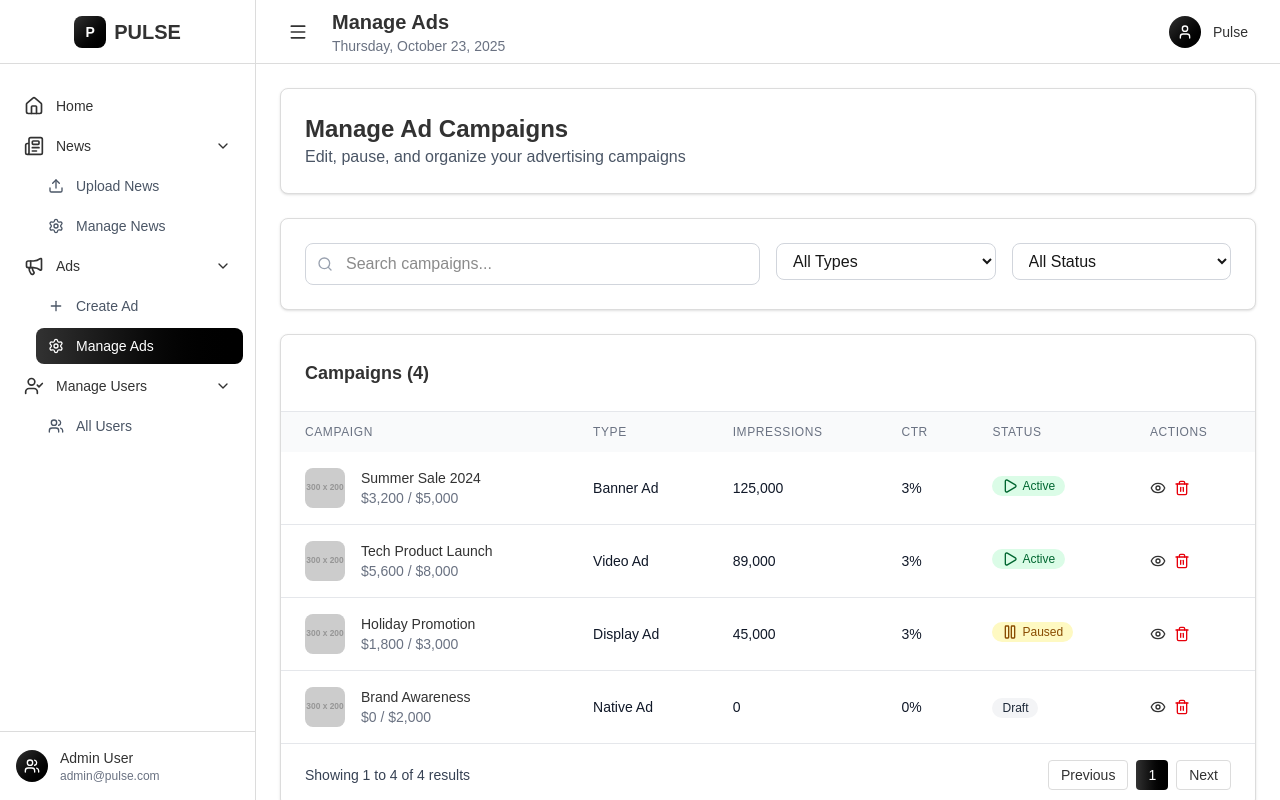
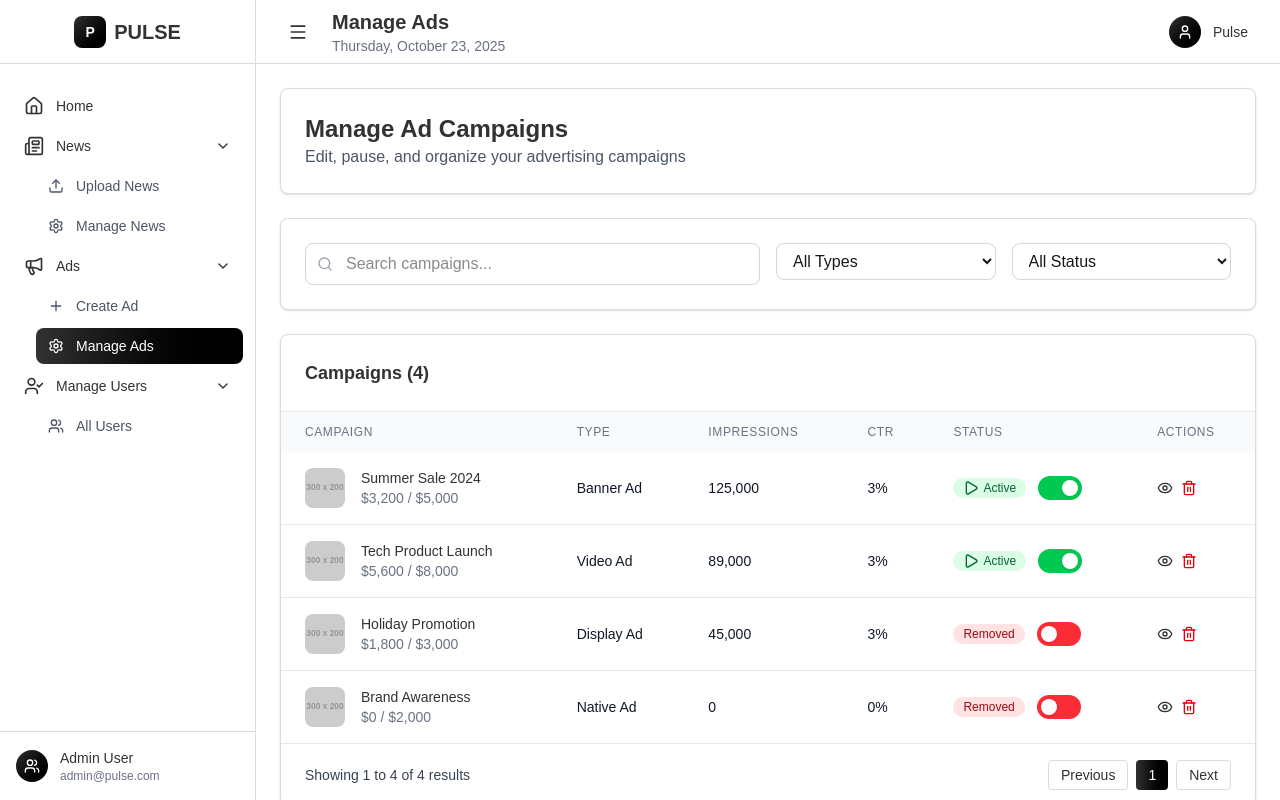
Before and after one commit to nititechnologies/pulse_admin_panel, a Next.js app: page /ads/manage in a window 1280 px wide. Built offline with nearby package versions, Linux system fonts and the light colour scheme; no server answers.

Commit message:
ui_update

```diff
--- a/src/app/ads/manage/page.tsx
+++ b/src/app/ads/manage/page.tsx
@@ -11,7 +11,7 @@ export default function ManageAdsPage() {
   const [selectedCampaign, setSelectedCampaign] = useState(null);
   const [showDetailsModal, setShowDetailsModal] = useState(false);
 
-  const campaigns = [
+  const [campaigns, setCampaigns] = useState([
     {
       id: 1,
       title: 'Summer Sale 2024',
@@ -44,7 +44,7 @@ export default function ManageAdsPage() {
       id: 3,
       title: 'Holiday Promotion',
       type: 'Display Ad',
-      status: 'paused',
+      status: 'removed',
       impressions: 45000,
       clicks: 1350,
       ctr: 3.0,
@@ -58,7 +58,7 @@ export default function ManageAdsPage() {
       id: 4,
       title: 'Brand Awareness',
       type: 'Native Ad',
-      status: 'draft',
+      status: 'removed',
       impressions: 0,
       clicks: 0,
       ctr: 0,
@@ -68,7 +68,7 @@ export default function ManageAdsPage() {
       endDate: '2024-02-28',
       imageUrl: 'https://via.placeholder.com/300x200',
     },
-  ];
+  ]);
 
   const filteredCampaigns = campaigns.filter(campaign => {
     const matchesSearch = campaign.title.toLowerCase().includes(searchQuery.toLowerCase());
@@ -82,6 +82,8 @@ export default function ManageAdsPage() {
     switch (status) {
       case 'active':
         return 'bg-green-100 text-green-800';
+      case 'removed':
+        return 'bg-red-100 text-red-800';
       case 'paused':
         return 'bg-yellow-100 text-yellow-800';
       case 'draft':
@@ -112,6 +114,18 @@ export default function ManageAdsPage() {
   const closeDetailsModal = () => {
     setShowDetailsModal(false);
     setSelectedCampaign(null);
+  };
+
+  const handleToggleStatus = (id: number, currentStatus: string) => {
+    const newStatus = currentStatus === 'active' ? 'removed' : 'active';
+    setCampaigns(prevCampaigns =>
+      prevCampaigns.map(campaign =>
+        campaign.id === id
+          ? { ...campaign, status: newStatus }
+          : campaign
+      )
+    );
+    console.log(`Campaign ${id} status updated to ${newStatus}`);
   };
 
   return (
@@ -167,8 +181,7 @@ export default function ManageAdsPage() {
               >
                 <option value="all">All Status</option>
                 <option value="active">Active</option>
-                <option value="paused">Paused</option>
-                <option value="draft">Draft</option>
+                <option value="removed">Removed</option>
                 <option value="scheduled">Scheduled</option>
               </select>
             </div>
@@ -208,8 +221,12 @@ export default function ManageAdsPage() {
                 </tr>
               </thead>
               <tbody className="bg-white divide-y divide-gray-200">
-                {filteredCampaigns.map((campaign) => (
-                  <tr key={campaign.id} className="hover:bg-gray-50 transition-colors">
+                  {filteredCampaigns.map((campaign) => (
+                    <tr
+                      key={campaign.id}
+                      onClick={() => handleViewCampaign(campaign)}
+                      className="hover:bg-gray-50 transition-colors cursor-pointer"
+                    >
                     <td className="px-6 py-4 whitespace-nowrap">
                       <div className="flex items-center">
                         <div className="flex-shrink-0 h-10 w-10">
@@ -239,20 +256,48 @@ export default function ManageAdsPage() {
                       {campaign.ctr}%
                     </td>
                     <td className="px-6 py-4 whitespace-nowrap">
-                      <span className={`inline-flex items-center px-2.5 py-0.5 rounded-full text-xs font-medium flex items-center space-x-1 ${getStatusColor(campaign.status)}`}>
-                        {getStatusIcon(campaign.status)}
-                        <span>{campaign.status.charAt(0).toUpperCase() + campaign.status.slice(1)}</span>
-                      </span>
+                      <div className="flex items-center space-x-3">
+                        <span className={`inline-flex items-center px-2.5 py-0.5 rounded-full text-xs font-medium flex items-center space-x-1 ${getStatusColor(campaign.status)}`}>
+                          {getStatusIcon(campaign.status)}
+                          <span>{campaign.status.charAt(0).toUpperCase() + campaign.status.slice(1)}</span>
+                        </span>
+                        <button
+                          onClick={(e) => {
+                            e.stopPropagation();
+                            handleToggleStatus(campaign.id, campaign.status);
+                          }}
+                          className={`relative inline-flex h-6 w-11 items-center rounded-full transition-colors focus:outline-none focus:ring-2 focus:ring-offset-2 focus:ring-offset-white ${
+                            campaign.status === 'active'
+                              ? 'bg-green-500 focus:ring-green-500'
+                              : 'bg-red-500 focus:ring-red-500'
+                          }`}
+                        >
+                          <span
+                            className={`inline-block h-4 w-4 transform rounded-full bg-white transition-transform shadow-sm ${
+                              campaign.status === 'active' ? 'translate-x-6' : 'translate-x-1'
+                            }`}
+                          />
+                        </button>
+                      </div>
                     </td>
                       <td className="px-6 py-4 whitespace-nowrap text-sm font-medium">
                         <div className="flex items-center space-x-2">
                           <button
-                            onClick={() => handleViewCampaign(campaign)}
+                            onClick={(e) => {
+                              e.stopPropagation();
+                              handleViewCampaign(campaign);
+                            }}
                             className="text-[#323232] hover:text-gray-600 transition-colors"
                           >
                             <Eye className="w-4 h-4" />
                           </button>
-                          <button className="text-red-600 hover:text-red-800 transition-colors">
+                          <button
+                            onClick={(e) => {
+                              e.stopPropagation();
+                              // Handle delete action
+                            }}
+                            className="text-red-600 hover:text-red-800 transition-colors"
+                          >
                             <Trash2 className="w-4 h-4" />
                           </button>
                         </div>
@@ -286,7 +331,7 @@ export default function ManageAdsPage() {
 
         {/* Campaign Details Modal */}
         {showDetailsModal && selectedCampaign && (
-          <div className="fixed inset-0 backdrop-blur-md flex items-center justify-center p-4 z-50">
+          <div className="fixed inset-0 backdrop-blur-xl flex items-center justify-center p-4 z-50">
           <div className="bg-gray-50 rounded-xl max-w-4xl w-full max-h-[90vh] overflow-hidden">
               {/* Modal Header */}
               <div className="p-6 border-b border-gray-200 flex items-center justify-between">
--- a/src/app/news/manage/page.tsx
+++ b/src/app/news/manage/page.tsx
@@ -44,7 +44,7 @@ export default function ManageNewsPage() {
   const statusOptions = [
     { value: 'all', label: 'All Status' },
     { value: 'published', label: 'Published' },
-    { value: 'draft', label: 'Draft' },
+    { value: 'removed', label: 'Removed' },
     { value: 'scheduled', label: 'Scheduled' }
   ];
 
@@ -95,6 +95,18 @@ export default function ManageNewsPage() {
     }
   };
 
+  const handleToggleStatus = (id: string, currentStatus: string) => {
+    const newStatus = currentStatus === 'published' ? 'removed' : 'published';
+    setArticles(prevArticles =>
+      prevArticles.map(article =>
+        article.id === id
+          ? { ...article, status: newStatus }
+          : article
+      )
+    );
+    console.log(`Article ${id} status updated to ${newStatus}`);
+  };
+
   const handleReviewArticle = (article: Article) => {
     setSelectedArticle(article);
     setShowReviewModal(true);
@@ -108,7 +120,8 @@ export default function ManageNewsPage() {
   const filteredArticles = articles.filter(article => {
     const matchesSearch = article.title.toLowerCase().includes(searchQuery.toLowerCase()) ||
                          article.journalistName.toLowerCase().includes(searchQuery.toLowerCase());
-    const matchesCategory = selectedCategory === 'all' || article.category === selectedCategory;
+    const matchesCategory = selectedCategory === 'all' ||
+                           (article.tags && article.tags.some(tag => tag.toLowerCase() === selectedCategory.toLowerCase()));
     const matchesStatus = selectedStatus === 'all' || article.status === selectedStatus;
 
     return matchesSearch && matchesCategory && matchesStatus;
@@ -118,6 +131,8 @@ export default function ManageNewsPage() {
     switch (status) {
       case 'published':
         return 'bg-green-100 text-green-800';
+      case 'removed':
+        return 'bg-red-100 text-red-800';
       case 'draft':
         return 'bg-yellow-100 text-yellow-800';
       case 'scheduled':
@@ -282,7 +297,11 @@ export default function ManageNewsPage() {
                 </thead>
                 <tbody className="bg-white divide-y divide-gray-200">
                   {filteredArticles.map((article) => (
-                    <tr key={article.id} className="hover:bg-gray-50 transition-colors">
+                    <tr
+                      key={article.id}
+                      onClick={() => handleReviewArticle(article)}
+                      className="hover:bg-gray-50 transition-colors cursor-pointer"
+                    >
                       <td className="px-6 py-4 whitespace-nowrap">
                         <div className="flex items-center">
                           <div className="flex-shrink-0 h-10 w-10">
@@ -312,23 +331,48 @@ export default function ManageNewsPage() {
                         {new Date(article.publishedAt).toLocaleDateString()}
                       </td>
                       <td className="px-6 py-4 whitespace-nowrap text-sm text-gray-900">
-                        {article.category}
+                        {article.tags && article.tags.length > 0 ? article.tags[0] : 'No Category'}
                       </td>
                       <td className="px-6 py-4 whitespace-nowrap">
-                        <span className={`inline-flex items-center px-2.5 py-0.5 rounded-full text-xs font-medium ${getStatusColor(article.status || 'published')}`}>
-                          {(article.status || 'published').charAt(0).toUpperCase() + (article.status || 'published').slice(1)}
-                        </span>
+                        <div className="flex items-center space-x-3">
+                          <span className={`inline-flex items-center px-2.5 py-0.5 rounded-full text-xs font-medium ${getStatusColor(article.status || 'published')}`}>
+                            {(article.status || 'published').charAt(0).toUpperCase() + (article.status || 'published').slice(1)}
+                          </span>
+                          <button
+                            onClick={(e) => {
+                              e.stopPropagation();
+                              handleToggleStatus(article.id!, article.status || 'published');
+                            }}
+                            className={`relative inline-flex h-6 w-11 items-center rounded-full transition-colors focus:outline-none focus:ring-2 focus:ring-offset-2 focus:ring-offset-white ${
+                              (article.status || 'published') === 'published'
+                                ? 'bg-green-500 focus:ring-green-500'
+                                : 'bg-red-500 focus:ring-red-500'
+                            }`}
+                          >
+                            <span
+                              className={`inline-block h-4 w-4 transform rounded-full bg-white transition-transform shadow-sm ${
+                                (article.status || 'published') === 'published' ? 'translate-x-6' : 'translate-x-1'
+                              }`}
+                            />
+                          </button>
+                        </div>
                       </td>
                       <td className="px-6 py-4 whitespace-nowrap text-sm font-medium">
                         <div className="flex items-center space-x-2">
                           <button
-                            onClick={() => handleReviewArticle(article)}
+                            onClick={(e) => {
+                              e.stopPropagation();
+                              handleReviewArticle(article);
+                            }}
                             className="text-[#323232] hover:text-gray-600 transition-colors"
                           >
                             <Eye className="w-4 h-4" />
                           </button>
                           <button
-                            onClick={() => handleDeleteArticle(article.id!)}
+                            onClick={(e) => {
+                              e.stopPropagation();
+                              handleDeleteArticle(article.id!);
+                            }}
                             className="text-red-600 hover:text-red-800 transition-colors"
                           >
                             <Trash2 className="w-4 h-4" />
@@ -365,7 +409,7 @@ export default function ManageNewsPage() {
 
         {/* Review Modal */}
         {showReviewModal && selectedArticle && (
-          <div className="fixed inset-0 backdrop-blur-md flex items-center justify-center p-4 z-50">
+          <div className="fixed inset-0 backdrop-blur-xl flex items-center justify-center p-4 z-50">
           <div className="bg-gray-50 rounded-xl max-w-4xl w-full max-h-[90vh] overflow-hidden">
               {/* Modal Header */}
               <div className="p-6 border-b border-gray-200 flex items-center justify-between">
--- a/src/app/profile/page.tsx
+++ b/src/app/profile/page.tsx
@@ -3,7 +3,7 @@
 import { useState } from 'react';
 import Layout from '@/components/Layout';
 import ProtectedRoute from '@/components/ProtectedRoute';
-import { User, Mail, Phone, Calendar, Save, Edit, LogOut } from 'lucide-react';
+import { User, Mail, Phone, Save, Edit, LogOut } from 'lucide-react';
 import { useAuth } from '@/contexts/AuthContext';
 import { useRouter } from 'next/navigation';
 
--- a/src/app/users/page.tsx
+++ b/src/app/users/page.tsx
@@ -2,7 +2,7 @@
 
 import { useState, useRef, useEffect } from 'react';
 import Layout from '@/components/Layout';
-import { Search, UserCheck, UserX, Mail, Phone, Calendar, TrendingUp, Clock, ChevronDown, Check } from 'lucide-react';
+import { Search, UserCheck, UserX, Mail, Phone, TrendingUp, ChevronDown, Check } from 'lucide-react';
 
 export default function UsersPage() {
   const [searchQuery, setSearchQuery] = useState('');
@@ -173,7 +173,7 @@ export default function UsersPage() {
     console.log(`User ${id} status updated to ${newStatus}`);
   };
 
-  const handleViewProfile = (user: any) => {
+  const handleViewProfile = (user: { id: number; name: string; email: string; role: string; status: string; joinDate: string; articles: number; avatar?: string }) => {
     setSelectedUser(user);
     setShowDetailsModal(true);
   };
@@ -181,29 +181,6 @@ export default function UsersPage() {
   const closeDetailsModal = () => {
     setShowDetailsModal(false);
     setSelectedUser(null);
-  };
-
-  const getStatusColor = (status: string) => {
-    return status === 'active'
-      ? 'bg-green-100 text-green-800'
-      : 'bg-red-100 text-red-800';
-  };
-
-  const getStatusIcon = (status: string) => {
-    return status === 'active' ? <UserCheck className="w-4 h-4" /> : <UserX className="w-4 h-4" />;
-  };
-
-  const getRoleColor = (role: string) => {
-    switch (role.toLowerCase()) {
-      case 'administrator':
-        return 'bg-purple-100 text-purple-800';
-      case 'editor':
-        return 'bg-blue-100 text-blue-800';
-      case 'journalist':
-        return 'bg-green-100 text-green-800';
-      default:
-        return 'bg-gray-100 text-gray-800';
-    }
   };
 
   return (
@@ -462,7 +439,7 @@ export default function UsersPage() {
 
         {/* User Details Modal */}
         {showDetailsModal && selectedUser && (
-          <div className="fixed inset-0 backdrop-blur-md flex items-center justify-center p-4 z-50">
+          <div className="fixed inset-0 backdrop-blur-xl flex items-center justify-center p-4 z-50">
             <div className="bg-gray-50 rounded-2xl max-w-md w-full max-h-[90vh] overflow-hidden shadow-2xl">
               {/* Modal Header */}
               <div className="px-8 py-6 border-b border-gray-100 flex items-center justify-between">
--- a/src/components/Layout.tsx
+++ b/src/components/Layout.tsx
@@ -18,7 +18,7 @@ export default function Layout({ children, title }: LayoutProps) {
 
   return (
     <div className="flex h-screen bg-white">
-      <Sidebar isOpen={sidebarOpen} onToggle={toggleSidebar} />
+      <Sidebar isOpen={sidebarOpen} />
 
       <div className={`flex-1 flex flex-col transition-all duration-300 ${
         sidebarOpen ? 'ml-64' : 'ml-16'
--- a/src/components/Sidebar.tsx
+++ b/src/components/Sidebar.tsx
@@ -18,10 +18,9 @@ import {
 
 interface SidebarProps {
   isOpen: boolean;
-  onToggle: () => void;
 }
 
-export default function Sidebar({ isOpen, onToggle }: SidebarProps) {
+export default function Sidebar({ isOpen }: SidebarProps) {
   const pathname = usePathname();
   const [expandedNews, setExpandedNews] = useState(true);
   const [expandedAds, setExpandedAds] = useState(true);
```
Also changed, not shown: src/components/Header.tsx (+0 -10 lines).
